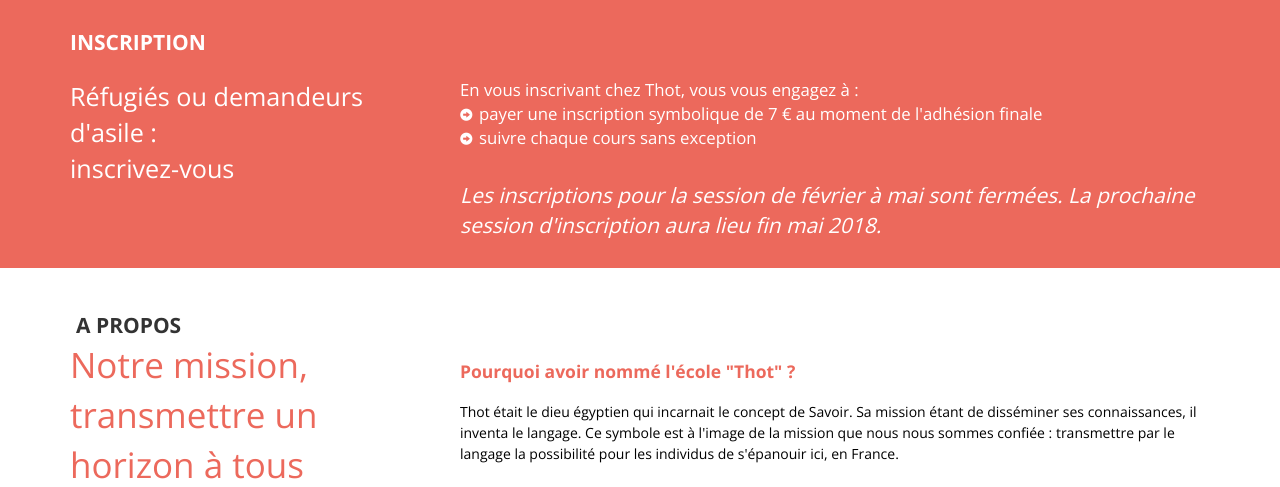
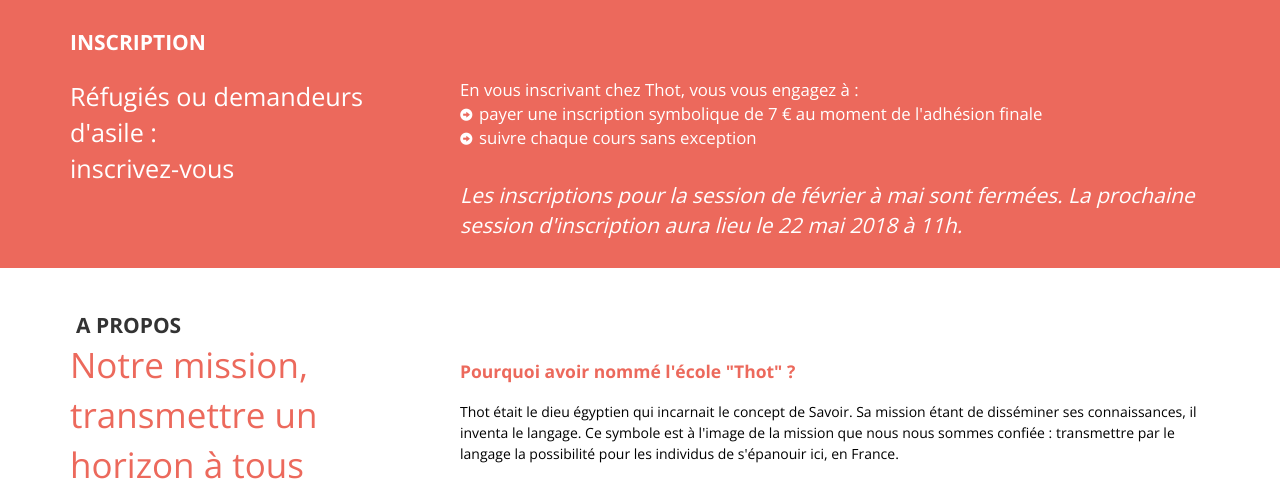
Before and after one commit to ecole-thot/thot, a Flask app: page /en.html in a window 1280 px wide. Shown: the part 2407-2894 px from the top of the page. Run offline with Flask 2, Linux system fonts and the light colour scheme; some libraries are stand-ins or nearby versions.

Commit message:
Update translations

```diff
--- a/templates/home.html
+++ b/templates/home.html
@@ -1,4 +1,4 @@
-  {% extends "base.html" %}
+{% extends "base.html" %}
 
 {% block content %}
 
@@ -224,7 +224,7 @@
         {% else %}
           <div class="wait"><em>
 	    <!-- {% trans %}La prochaine session d'inscription sera ouverte, sur notre site internet du 8 janvier à 11h30 au 10 janvier à 11h. Un bouton "Je veux m'inscrire" sera visible sur ce site, et vous mènera au formulaire d'inscription. Pour accéder au formulaire dans une autre langue, changez la langue du site internet en haut à droite de la page.{% endtrans %} -->
-            {% trans %}Les inscriptions pour la session de février à mai sont fermées. La prochaine session d'inscription aura lieu fin mai 2018.{% endtrans %}
+            {% trans %}Les inscriptions pour la session de février à mai sont fermées. La prochaine session d'inscription aura lieu le 22 mai 2018 à 11h.{% endtrans %}
           </em></div>
         {% endif %}
 
```
Also changed, not shown: translations/ar/LC_MESSAGES/messages.po, translations/en/LC_MESSAGES/messages.po, translations/fa/LC_MESSAGES/messages.po, translations/ps/LC_MESSAGES/messages.po.
